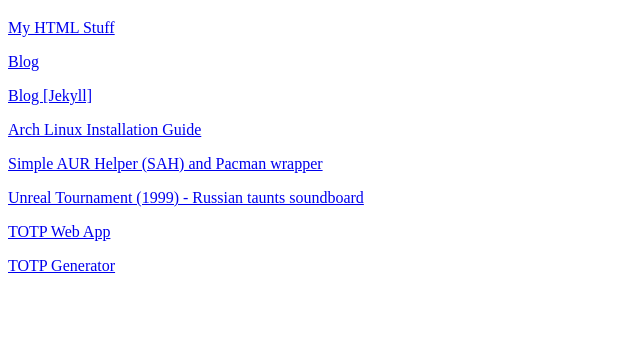
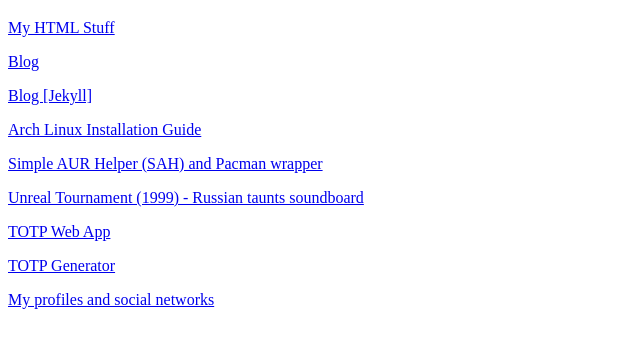
Before and after one commit to zurg3/zurg3.github.io, a plain HTML site: page index.html in a window 1280 px wide. Shown: the part 61-408 px from the top of the page, without its empty margins (0-640 px from the left). Drawn offline with Linux system fonts and the light colour scheme.

Commit message:
Edited index.html

```diff
--- a/index.html
+++ b/index.html
@@ -15,5 +15,6 @@
     <p><a href="https://zurg3.github.io/ut99-taunts-soundboard/">Unreal Tournament (1999) - Russian taunts soundboard</a></p>
     <p><a href="https://zurg3.github.io/totp/">TOTP Web App</a></p>
     <p><a href="https://zurg3.github.io/totp-generator/public/index.html">TOTP Generator</a></p>
+    <p><a href="https://linktr.ee/zurg3">My profiles and social networks</a></p>
   </body>
 </html>
```
